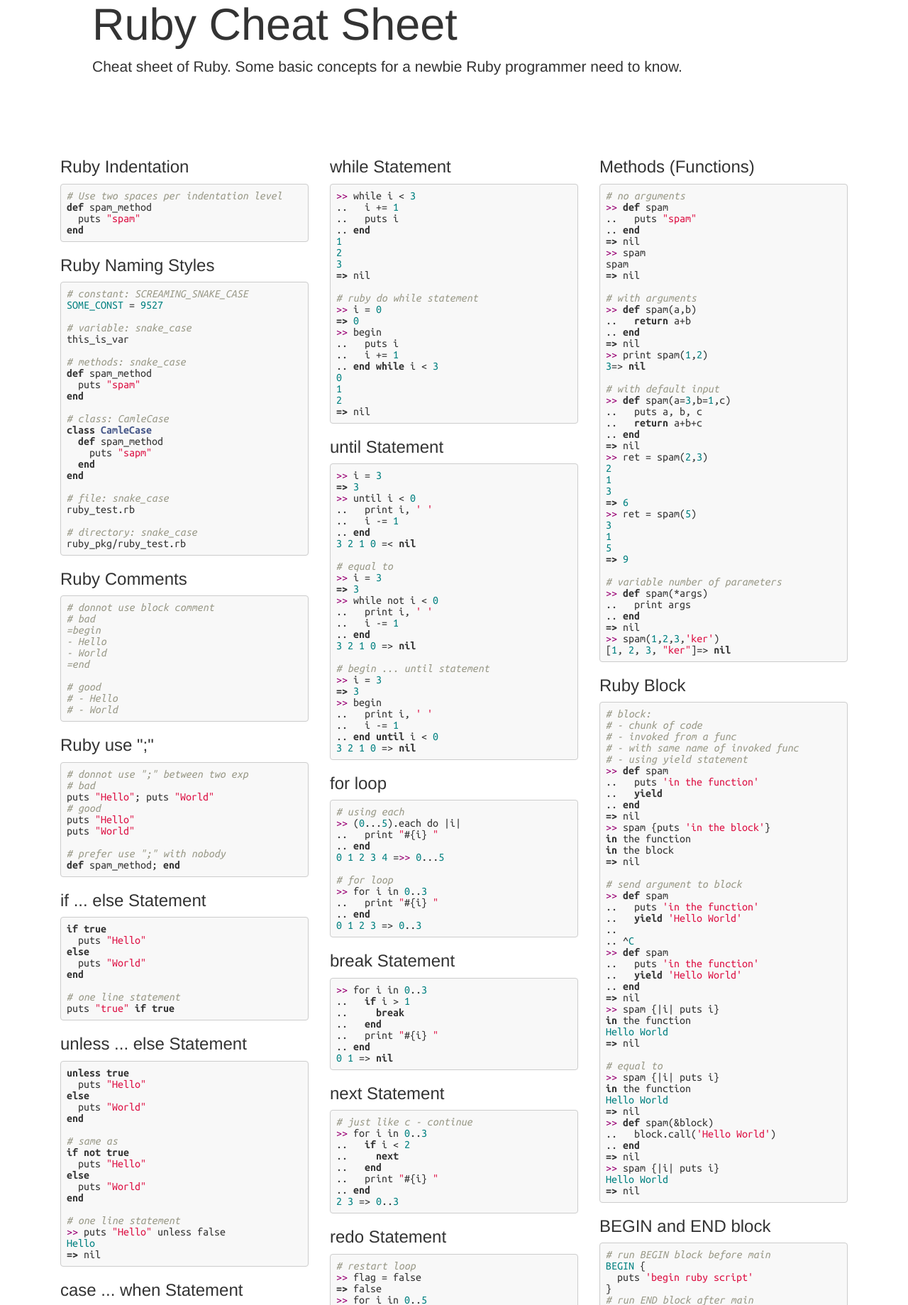
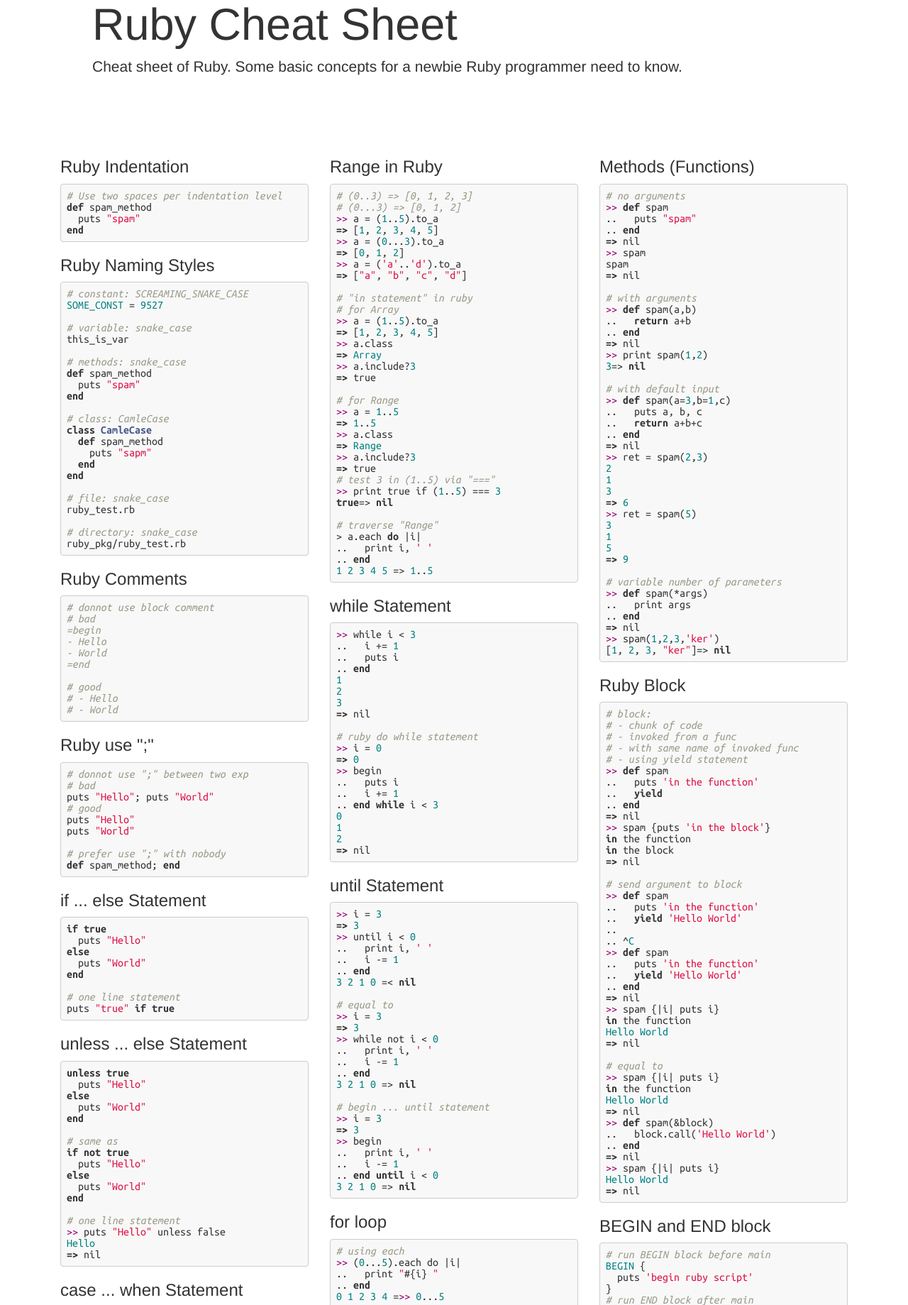
Before and after one commit to crazyguitar/cheatsheet, a Flask app: page /ruby-basic-cs in a window 1280 px wide. Shown: the part 138-1977 px from the top of the page at 71% size. Run offline with Flask 2, Linux system fonts and the light colour scheme; some libraries are stand-ins or nearby versions.

Commit message:
Add Ruby Range operation cheat sheet

```diff
--- a/server/templates/cheatsheet/ruby-basic-cs.html
+++ b/server/templates/cheatsheet/ruby-basic-cs.html
@@ -131,6 +131,45 @@ world=&gt; nil
 </div>
 
 <div class="row col-md-4 col-xs-12">
+
+<h3>Range in Ruby</h3>
+<pre class="code ruby">
+# (0..3) =&gt; [0, 1, 2, 3]
+# (0...3) =&gt; [0, 1, 2]
+&gt;&gt; a = (1..5).to_a
+=&gt; [1, 2, 3, 4, 5]
+&gt;&gt; a = (0...3).to_a
+=&gt; [0, 1, 2]
+&gt;&gt; a = ('a'..'d').to_a
+=&gt; ["a", "b", "c", "d"]
+
+# "in statement" in ruby
+# for Array
+&gt;&gt; a = (1..5).to_a
+=&gt; [1, 2, 3, 4, 5]
+&gt;&gt; a.class
+=&gt; Array
+&gt;&gt; a.include?3
+=&gt; true
+
+# for Range
+&gt;&gt; a = 1..5
+=&gt; 1..5
+&gt;&gt; a.class
+=&gt; Range
+&gt;&gt; a.include?3
+=&gt; true
+# test 3 in (1..5) via "==="
+&gt;&gt; print true if (1..5) === 3
+true=&gt; nil
+
+# traverse "Range"
+&gt; a.each do |i|
+..   print i, ' '
+.. end
+1 2 3 4 5 =&gt; 1..5
+</pre>
+
 
 <h3>while Statement</h3>
 <pre class="code ruby">
```
